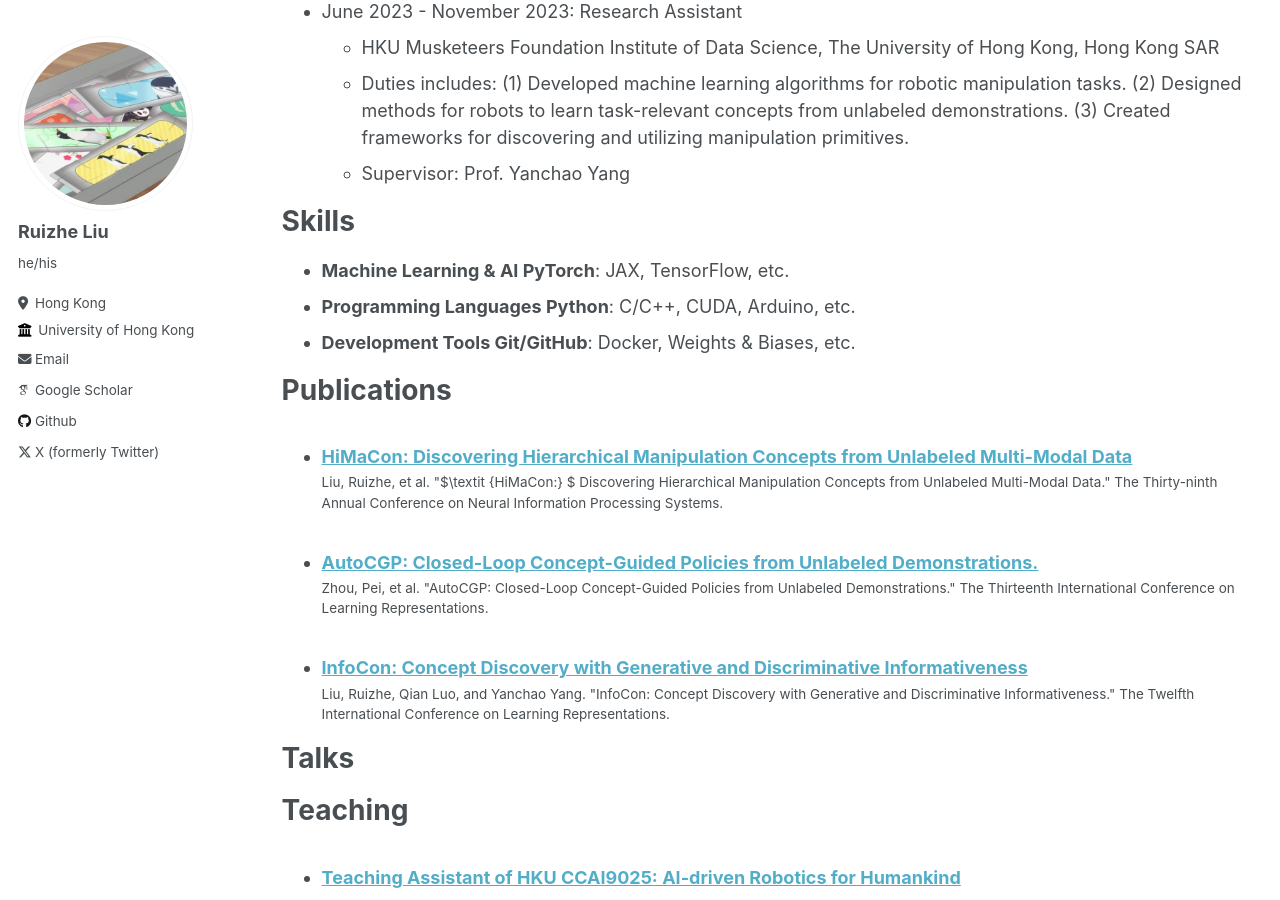
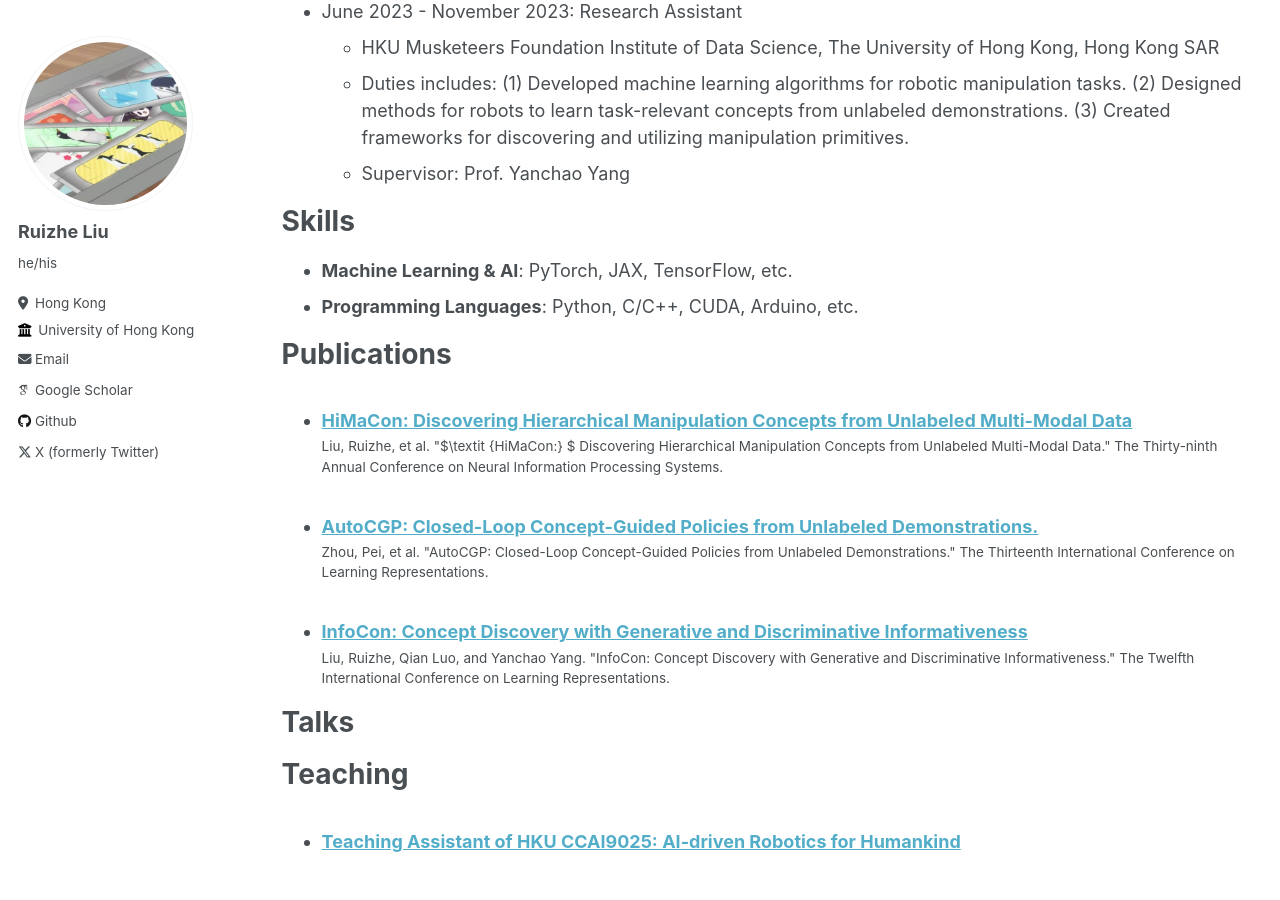
Before and after one commit to zrllrz/zrllrz.github.io, a Jekyll site: the page built from _pages/cv.md, in a window 1280 px wide and 900 px high, scrolled down 419 px. Built offline with Jekyll 4.4.1, drawn with Linux system fonts in a browser that asks for light colours; some web fonts are replaced.

```diff
--- a/_pages/cv.md
+++ b/_pages/cv.md
@@ -26,9 +26,8 @@ Work experience
 
 Skills
 ======
-* **Machine Learning & AI PyTorch**: JAX, TensorFlow, etc.
-* **Programming Languages Python**: C/C++, CUDA, Arduino, etc.
-* **Development Tools Git/GitHub**: Docker, Weights & Biases, etc.
+* **Machine Learning & AI**: PyTorch, JAX, TensorFlow, etc.
+* **Programming Languages**: Python, C/C++, CUDA, Arduino, etc.
 
 Publications
 ======
```
